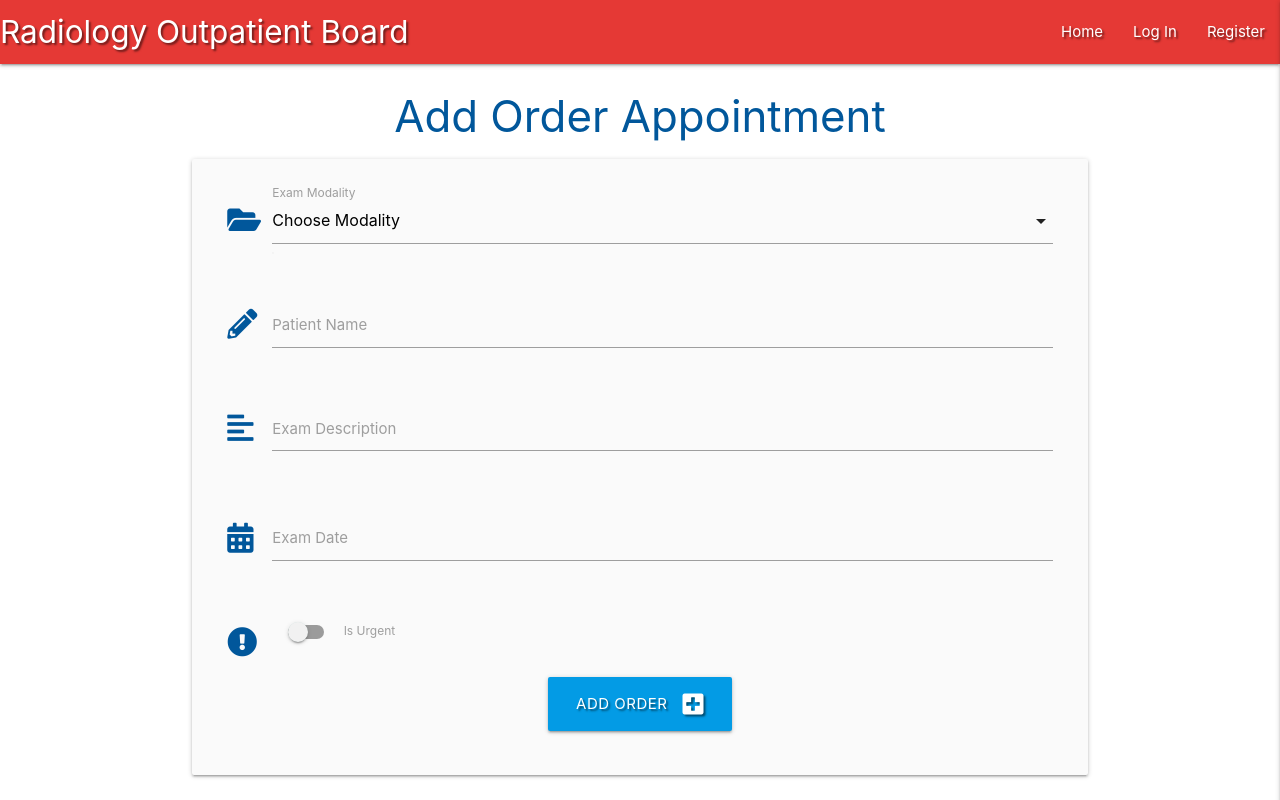
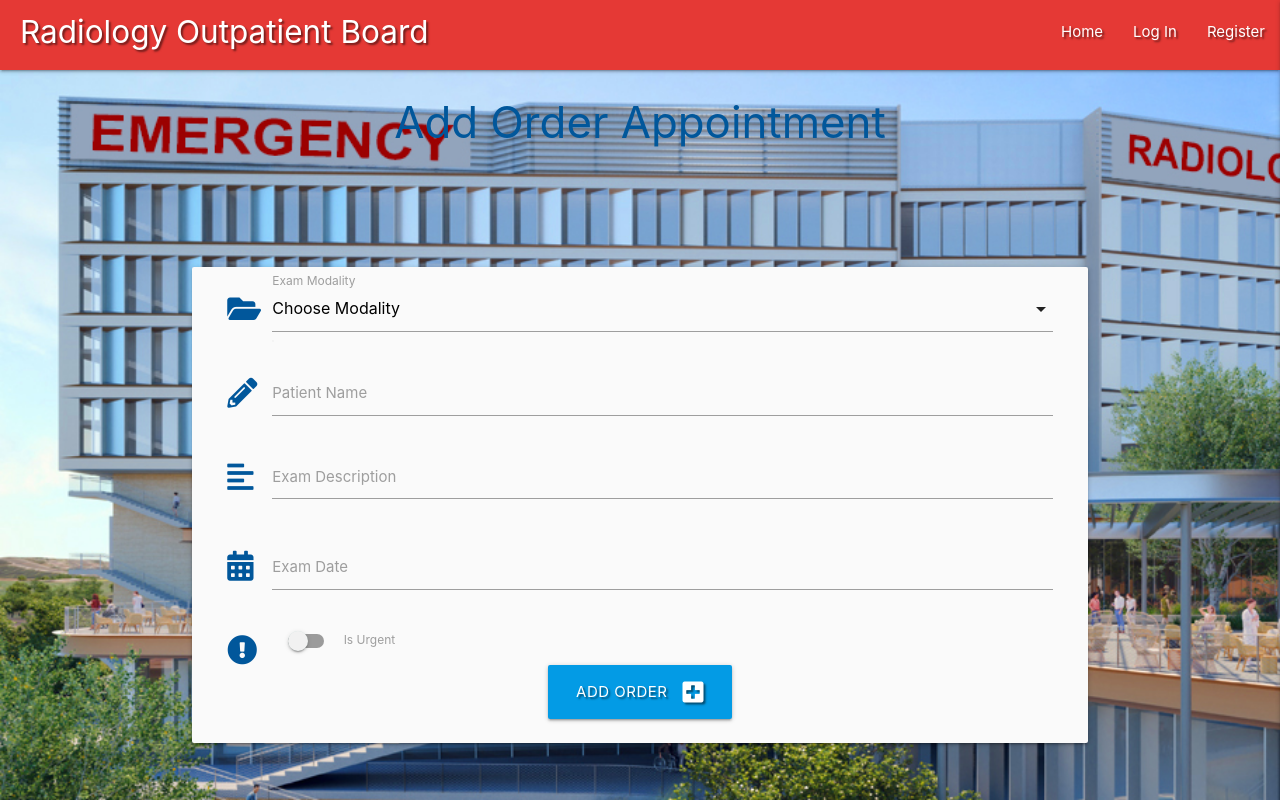
Before and after one commit to BrianLipscombe/radiology-outpatient-board, a Flask app: page /add_task in a window 1280 px wide. Run offline with Flask 2, Linux system fonts and the light colour scheme; data that the repository does not hold is empty; some libraries are stand-ins or nearby versions.

Commit message:
Update logo and card-panel

```diff
--- a/static/css/style.css
+++ b/static/css/style.css
@@ -1,3 +1,35 @@
+
+body {
+    background: url('../images/medical-center.jpg') no-repeat;
+    background-size: cover;
+    height: 100vh;
+    width: 100vw;
+    overflow: hidden;
+}
+
+.row {
+    margin-top: -20px;
+    margin-bottom: -20px;
+}
+
+.card-panel {
+    margin-top: 120px;
+    background-color: rgba(255 248 246 / 70%);
+}
+
+a.brand-logo {
+    padding-left: 20px;
+    padding-right: 20px;
+    position: relative;
+    text-align: center;
+}
+
+.container {
+    max-width: 70%;
+    min-width: 70%;
+    width: auto;
+}
+
 .text-shadow {
     text-shadow: 2px 2px 2px rgba(0, 0, 0, 0.5);
 }
@@ -10,7 +42,12 @@
     margin: 5px;
 }
 
+.collapsible {
+   background-color: rgb(150, 200, 250);
+   margin-top: 40px;
+}
+
 .collapsible-header .col strong {
     margin: 5px;
-    line-height: 42px;
+    line-height: 20px;
 }
```
